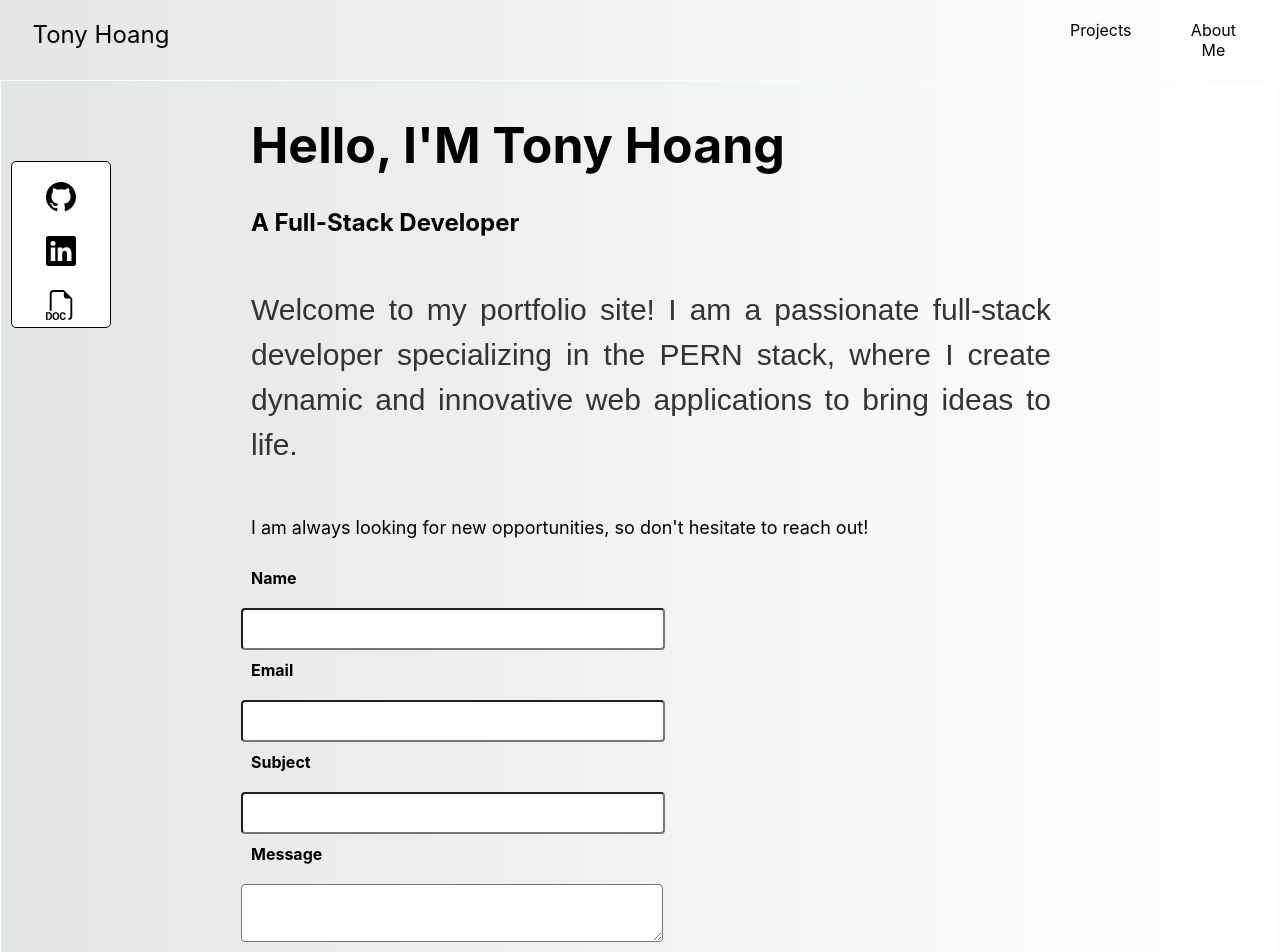
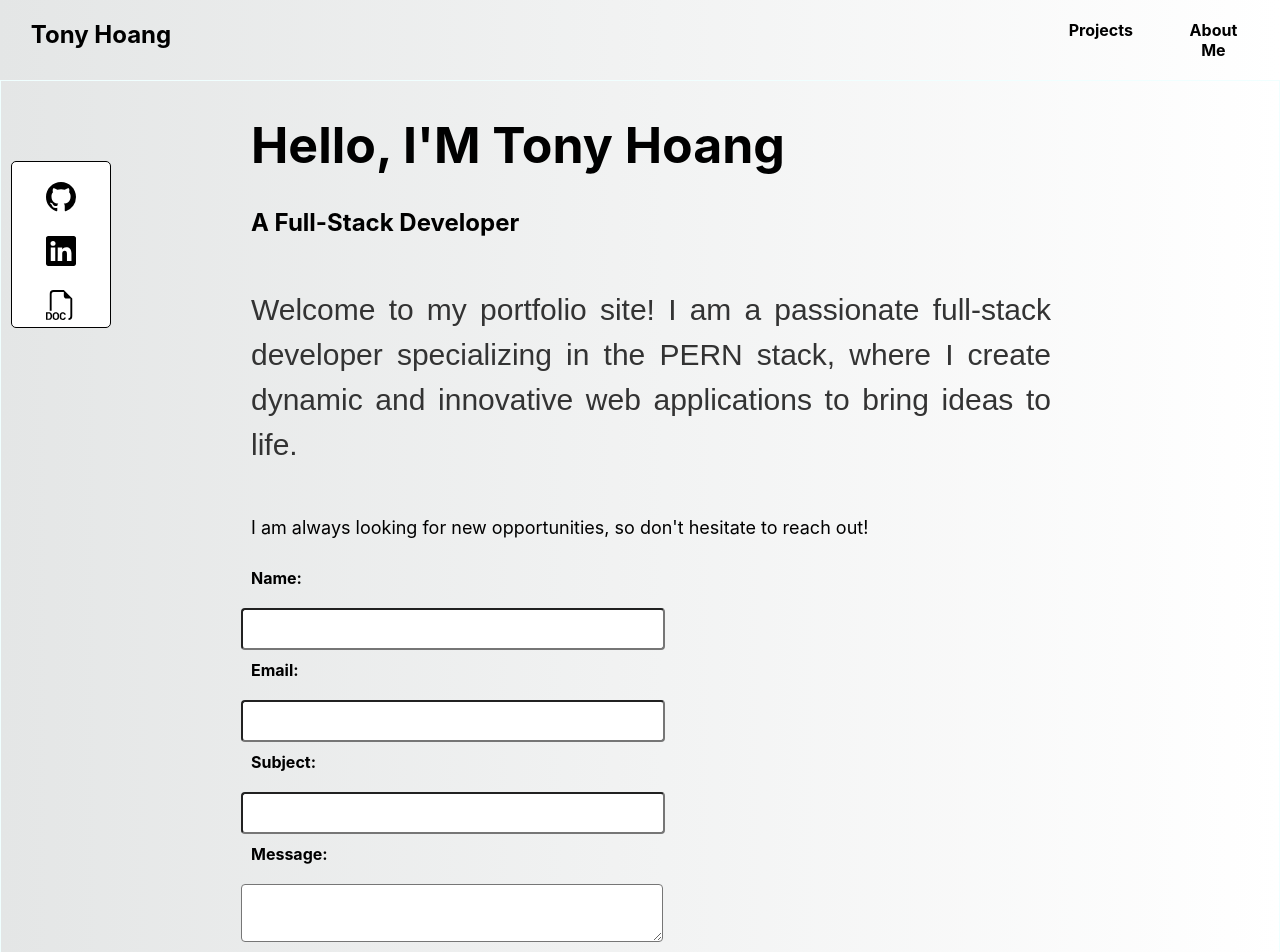
Before and after one commit to TonyH98/tony-portfolio, a React (Create React App) app: page / in a window 1280 px wide. Shown: the top 952 px of the page. Built offline with nearby package versions, Linux system fonts and the light colour scheme.

Commit message:
Text was given fontweight of bold and hovering on links turn blue

```diff
--- a/src/Components/LandingPage/Home.js
+++ b/src/Components/LandingPage/Home.js
@@ -60,16 +60,16 @@ I am always looking for new opportunities, so don't hesitate to reach out!
 
 <div class="container">
   <form ref={form} onSubmit={sendEmail} className="contact-form">
-    <label className="contact-label" htmlFor="user_name">Name</label>
+    <label className="contact-label" htmlFor="user_name">Name:</label>
     <input className="contact-input" type="text" name="user_name" required />
     <br/>
-    <label className="contact-label" htmlFor="email">Email</label>
+    <label className="contact-label" htmlFor="email">Email:</label>
     <input className="contact-input" type="email" name="user_email" required />
     <br/>
-    <label className="contact-label" htmlFor="subject">Subject</label>
+    <label className="contact-label" htmlFor="subject">Subject:</label>
     <input className="contact-input" type="text" name="subject" required />
     <br/>
-    <label className="contact-label" htmlFor="message">Message</label>
+    <label className="contact-label" htmlFor="message">Message:</label>
     <textarea className="contact-input" name="message" required></textarea>
     <br/>
     <br/>
--- a/src/Components/NavBar/Nav.css
+++ b/src/Components/NavBar/Nav.css
@@ -27,10 +27,15 @@
     a{
         color: black;
         text-decoration: none;
+        font-weight: bold;
     }
 
     .my-name{
         font-size: 24px;
         margin-left: 10px;
     }
+
+    a:hover{
+        color: rgb(60, 60, 199);
+    }
  }
--- a/src/Components/Projects/Project.css
+++ b/src/Components/Projects/Project.css
@@ -70,9 +70,10 @@
   border: blue 1px solid;
   background-color: blue;
   color: white;
-  font-size: 15.5px;
+  font-size: 14px;
   height: 36px;
   padding-top: 8px;
+  font-weight: bold;
 }
 
 
```
